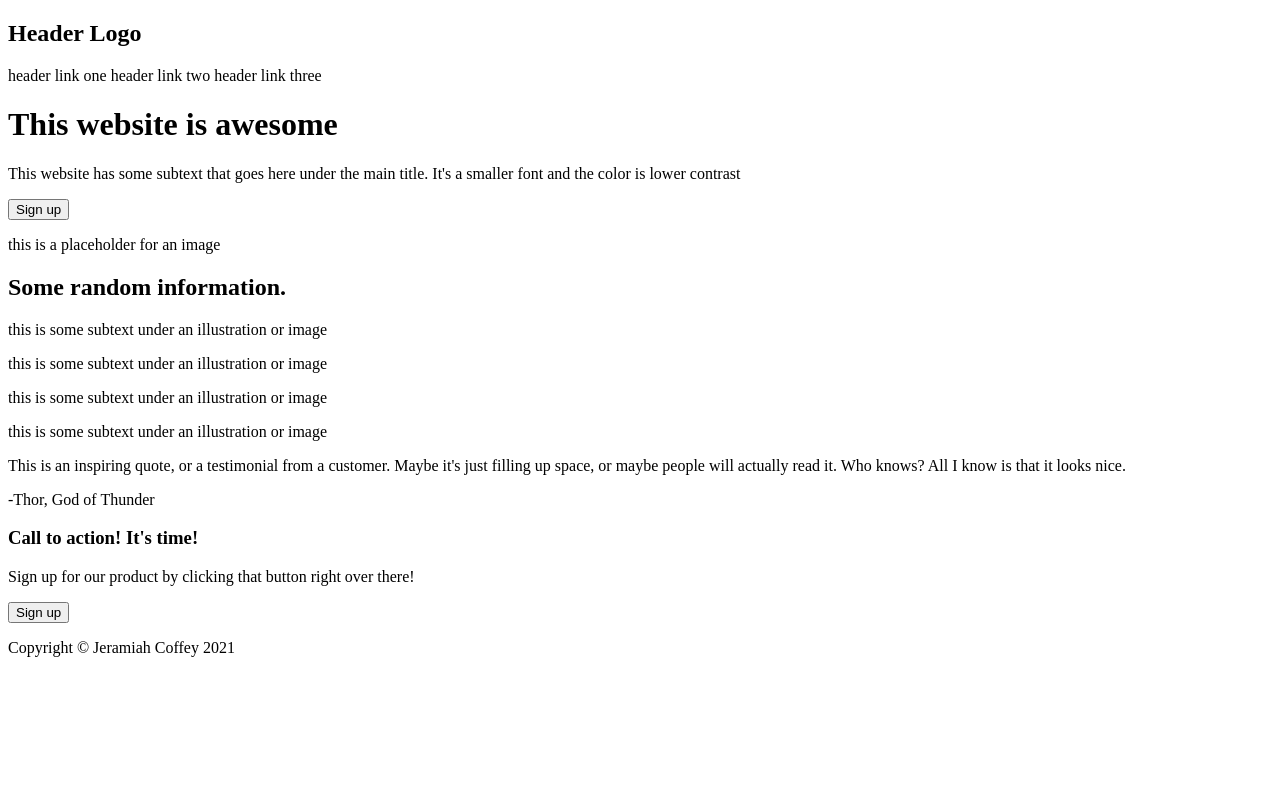
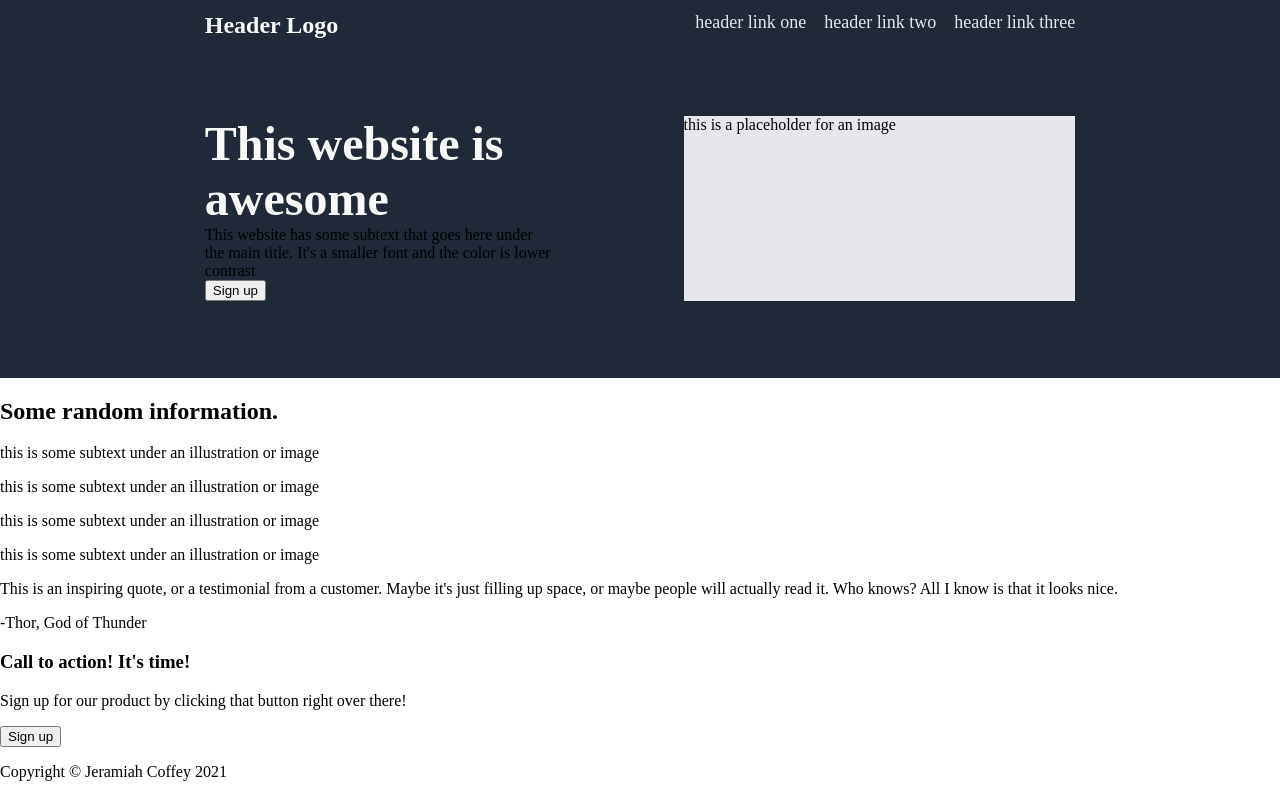
Before and after one commit to jeramiahgcoffey/landing-page, a plain HTML site: page index.html in a window 1280 px wide. Drawn offline with Linux system fonts and the light colour scheme.

Commit message:
Started reworking layout

```diff
--- a/index.html
+++ b/index.html
@@ -3,11 +3,12 @@
     <head>
         <meta charset="UTF-8" />
         <meta name="viewport" content="width=device-width, initial-scale=1.0" />
-        <link rel="stylesheet" href="/styles/styles.css" />
+        <link rel="stylesheet" href="styles/styles.css" />
         <title>Landing Page</title>
     </head>
     <body>
         <header>
+            <div class="nav">
                 <h2 class="header-logo">Header Logo</h2>
 
                 <div class="header-links">
@@ -15,8 +16,10 @@
                     <a>header link two</a>
                     <a>header link three</a>
                 </div>
+            </div>
         </header>
-        <div>
+        <div class="title">
+            <div class="title-content">
                 <h1>This website is awesome</h1>
                 <p>
                     This website has some subtext that goes here under the main
@@ -24,8 +27,9 @@
                 </p>
                 <button>Sign up</button>
             </div>
-        <div>
+            <div class="title-image">
                 <p>this is a placeholder for an image</p>
+            </div>
         </div>
 
         <div>
--- a/styles/styles.css
+++ b/styles/styles.css
@@ -0,0 +1,58 @@
+body {
+    margin: 0;
+    padding: 0;
+}
+
+.nav,
+.title {
+    background-color: #1f2937;
+    display: flex;
+    justify-content: space-between;
+    gap: 36px;
+    padding-top: 12px;
+    padding-left: 16%;
+    padding-right: 16%;
+}
+
+.title {
+    padding-top: 6%;
+    padding-bottom: 6%;
+}
+
+.header-logo {
+    font-size: 24px;
+    font-weight: 700;
+    color: #f9faf8;
+    text-align: left;
+    margin: 0;
+    padding: 0;
+}
+
+.header-links {
+    font-size: 18px;
+    color: #e5e7eb;
+    text-align: right;
+    display: flex;
+    justify-content: space-between;
+    gap: 18px;
+}
+
+.title h1 {
+    margin: 0;
+    font-size: 48px;
+    font-weight: 900;
+    color: #f9faf8;
+}
+
+.title p {
+    margin: 0;
+}
+
+.title-content {
+    max-width: 40%;
+}
+
+.title-image {
+    width: 45%;
+    background-color: #e5e7eb;
+}
```
Lines whose indentation alone changed are shown as unchanged.
